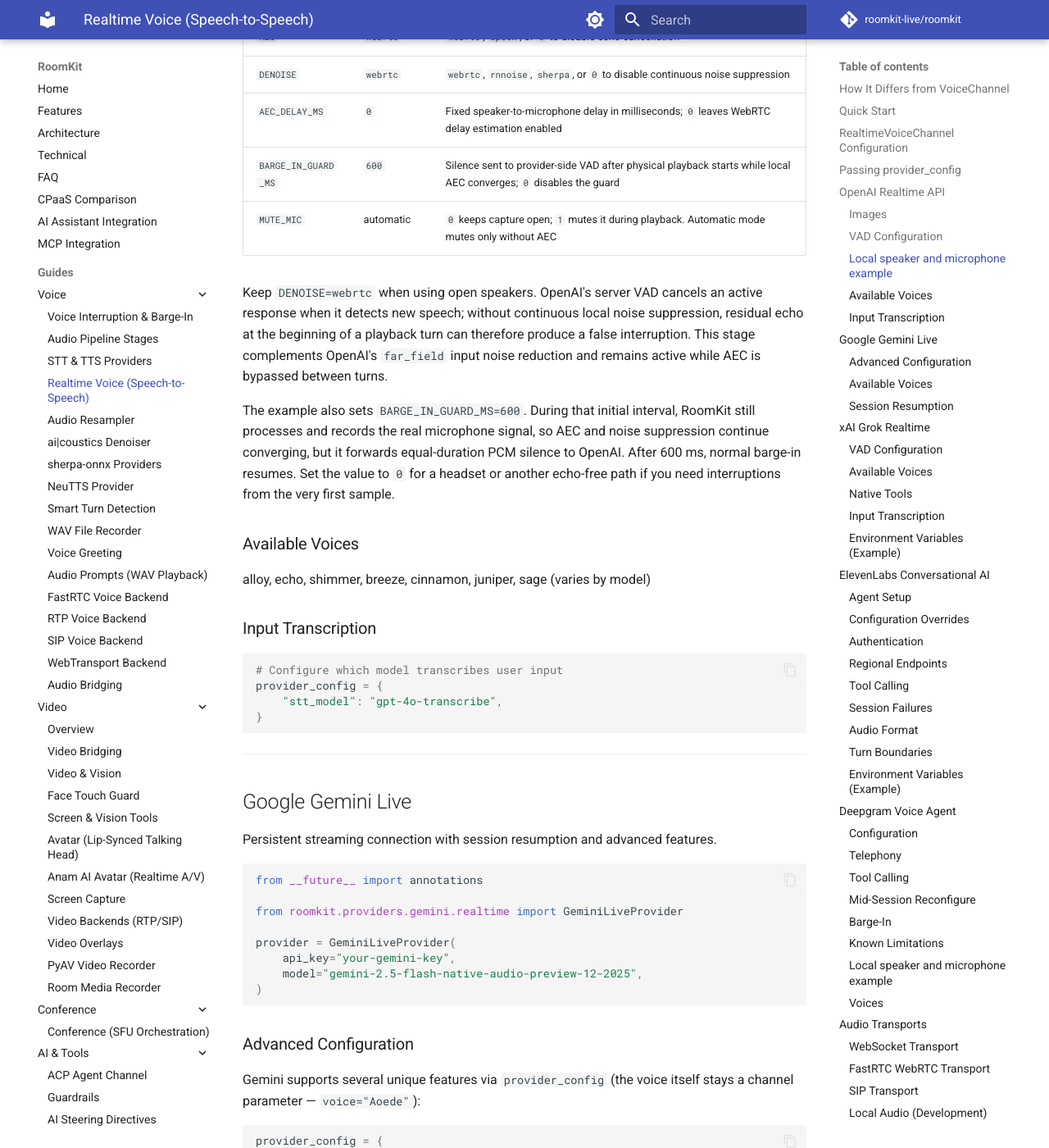
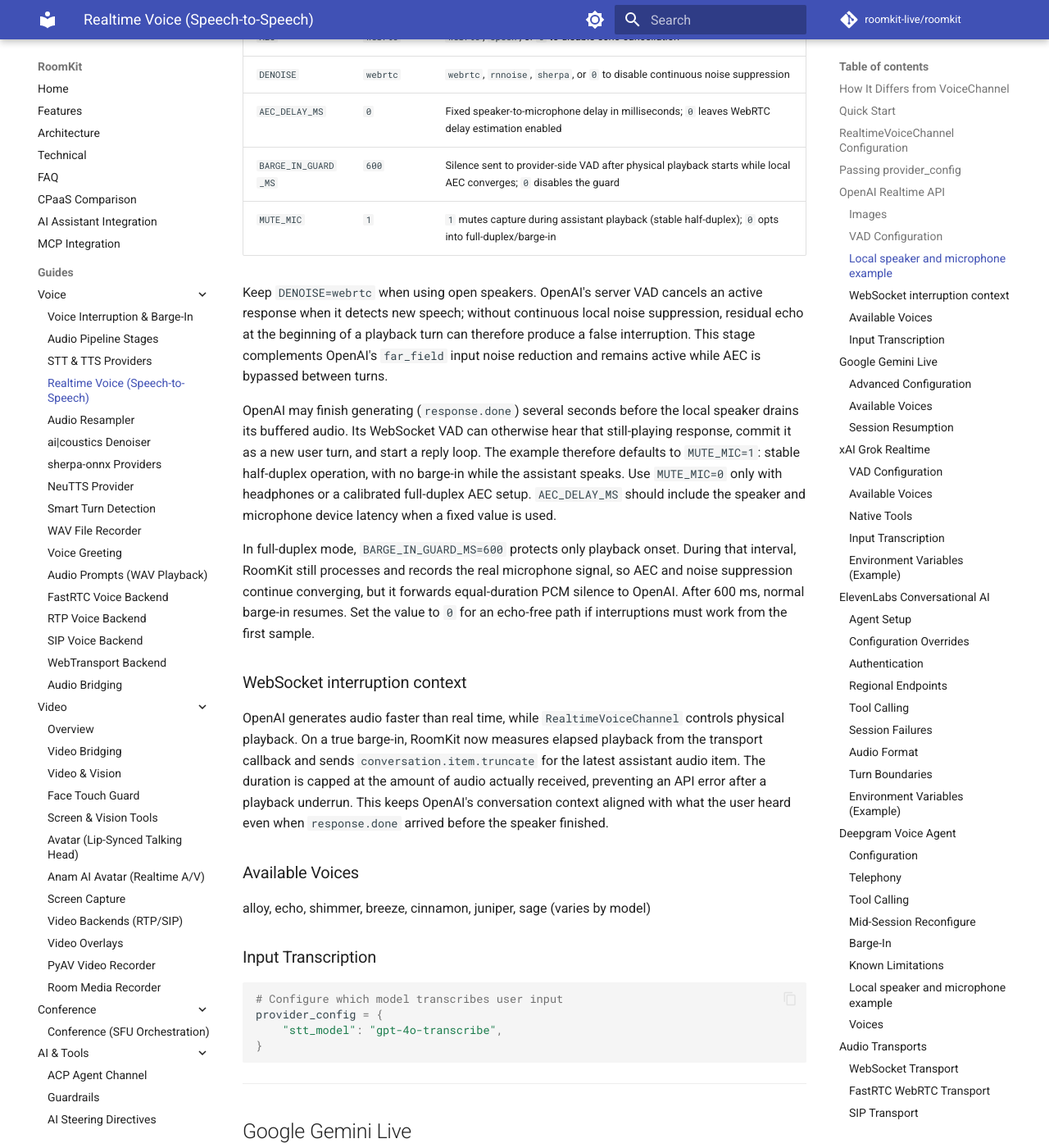
Before and after one commit to roomkit-live/roomkit-docs, an MkDocs documentation site: the page built from docs/guides/realtime-voice-providers.md, in a window 1280 px wide and 1400 px high, scrolled down 5394 px. Shown: the whole window at 82% size. Built offline with MkDocs 1.6.1 and Material for MkDocs 9.7.7, drawn with Linux system fonts in a browser that asks for light colours; comment, search, counter and statistics services are not loaded; some of the changed text lies outside the part shown.

Commit message:
docs(voice): explain OpenAI realtime playback gating

```diff
--- a/docs/guides/realtime-voice-providers.md
+++ b/docs/guides/realtime-voice-providers.md
@@ -204,11 +204,11 @@ provider_config = {"turn_detection_type": None}
 
 Left unset, `turn_detection_type` defaults to `semantic_vad` on a channel whose
 pipeline has no VAD stage (and to no turn detection at all when it has one — see
-the note above). `semantic_vad` is the better default because its turn detection
-model tells real speech from echo residuals, which matters on a laptop mic +
-speaker setup where AEC never suppresses 100% of the echo. `server_vad` is
-energy-based and too trigger-happy there — reach for it on a headset or a phone
-line, where the tail is already clean.
+the note above). RoomKit sends an explicit `turn_detection: null` when local VAD
+is selected; merely omitting the field would leave OpenAI's default server VAD
+active. `semantic_vad` improves semantic end-of-turn timing, but its
+`speech_started` event is not an acoustic echo filter. Speaker leakage must
+still be removed by AEC or gated before the audio reaches OpenAI.
 
 `threshold`, `silence_duration_ms`, `prefix_padding_ms` and `idle_timeout_ms`
 apply to `server_vad` only; `eagerness` applies to `semantic_vad` only.
@@ -230,7 +230,7 @@ OPENAI_API_KEY=... \
 | `DENOISE` | `webrtc` | `webrtc`, `rnnoise`, `sherpa`, or `0` to disable continuous noise suppression |
 | `AEC_DELAY_MS` | `0` | Fixed speaker-to-microphone delay in milliseconds; `0` leaves WebRTC delay estimation enabled |
 | `BARGE_IN_GUARD_MS` | `600` | Silence sent to provider-side VAD after physical playback starts while local AEC converges; `0` disables the guard |
-| `MUTE_MIC` | automatic | `0` keeps capture open; `1` mutes it during playback. Automatic mode mutes only without AEC |
+| `MUTE_MIC` | `1` | `1` mutes capture during assistant playback (stable half-duplex); `0` opts into full-duplex/barge-in |
 
 Keep `DENOISE=webrtc` when using open speakers. OpenAI's server VAD cancels an
 active response when it detects new speech; without continuous local noise
@@ -238,11 +238,30 @@ suppression, residual echo at the beginning of a playback turn can therefore
 produce a false interruption. This stage complements OpenAI's `far_field`
 input noise reduction and remains active while AEC is bypassed between turns.
 
-The example also sets `BARGE_IN_GUARD_MS=600`. During that initial interval,
-RoomKit still processes and records the real microphone signal, so AEC and noise
-suppression continue converging, but it forwards equal-duration PCM silence to
-OpenAI. After 600 ms, normal barge-in resumes. Set the value to `0` for a headset
-or another echo-free path if you need interruptions from the very first sample.
+OpenAI may finish generating (`response.done`) several seconds before the local
+speaker drains its buffered audio. Its WebSocket VAD can otherwise hear that
+still-playing response, commit it as a new user turn, and start a reply loop.
+The example therefore defaults to `MUTE_MIC=1`: stable half-duplex operation,
+with no barge-in while the assistant speaks. Use `MUTE_MIC=0` only with
+headphones or a calibrated full-duplex AEC setup. `AEC_DELAY_MS` should include
+the speaker and microphone device latency when a fixed value is used.
+
+In full-duplex mode, `BARGE_IN_GUARD_MS=600` protects only playback onset.
+During that interval, RoomKit still processes and records the real microphone
+signal, so AEC and noise suppression continue converging, but it forwards
+equal-duration PCM silence to OpenAI. After 600 ms, normal barge-in resumes.
+Set the value to `0` for an echo-free path if interruptions must work from the
+first sample.
+
+### WebSocket interruption context
+
+OpenAI generates audio faster than real time, while `RealtimeVoiceChannel`
+controls physical playback. On a true barge-in, RoomKit now measures elapsed
+playback from the transport callback and sends `conversation.item.truncate` for
+the latest assistant audio item. The duration is capped at the amount of audio
+actually received, preventing an API error after a playback underrun. This
+keeps OpenAI's conversation context aligned with what the user heard even when
+`response.done` arrived before the speaker finished.
 
 ### Available Voices
 
```
